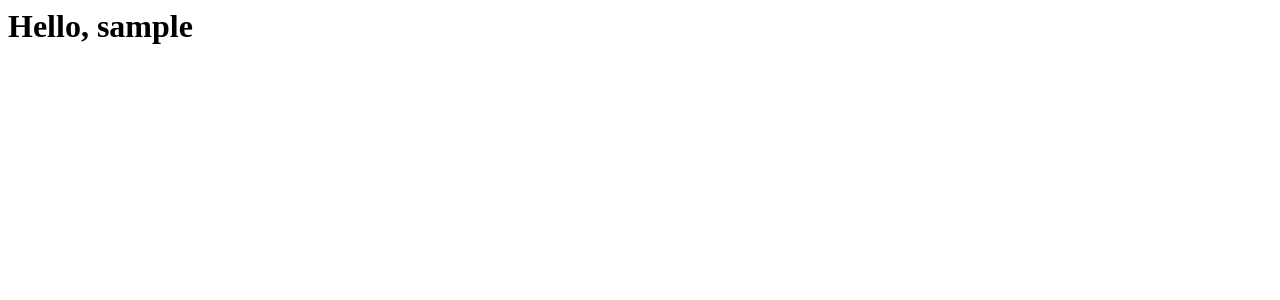
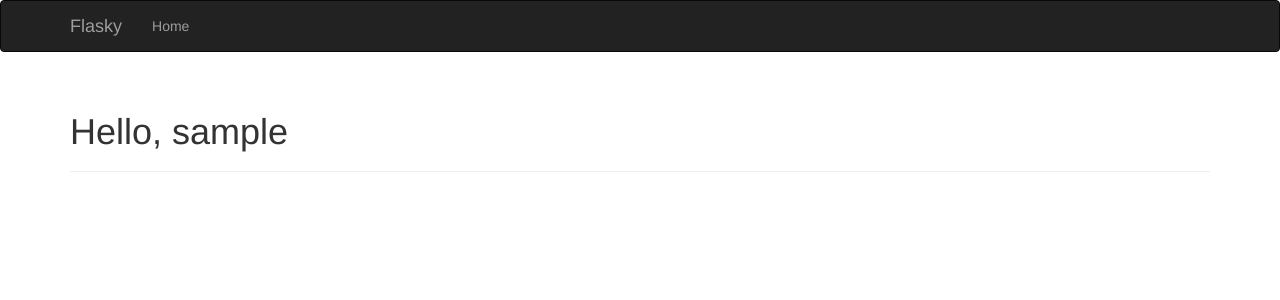
Before and after one commit to racingicemen/FlaskWebDev, a Flask app: a page that uses templates/user.html in a window 1280 px wide. Shown: the top 300 px of the page. Run offline with Flask 2, Linux system fonts and the light colour scheme; some libraries are stand-ins or nearby versions.

Commit message:
Completed upto 3b

```diff
--- a/hello.py
+++ b/hello.py
@@ -1,5 +1,8 @@
 from flask import Flask, render_template
+from flask_bootstrap import Bootstrap
+
 app = Flask(__name__)
+bootstrap = Bootstrap(app)
 
 
 @app.route('/')
--- a/templates/user.html
+++ b/templates/user.html
@@ -1 +1,32 @@
-<h1>Hello, {{ name }}</h1>
+{% extends "bootstrap/base.html" %}
+
+{% block title %}Flasky{% endblock %}
+
+{% block navbar %}
+<div class="navbar navbar-inverse" role="navigation">
+    <div class="container">
+        <div class="navbar-header">
+            <button type="button" class="navbar-toggle" data-toggle="collapse" data-target=".navbar-collapse">
+                <span class="sr-only">Toggle navigation</span>
+                <span class="icon-bar"></span>
+                <span class="icon-bar"></span>
+                <span class="icon-bar"></span>
+            </button>
+            <a class="navbar-brand" href="/">Flasky</a>
+        </div>
+        <div class="navbar-collapse collapse">
+            <ul class="nav navbar-nav">
+                <li><a href="/">Home</a></li>
+            </ul>
+        </div>
+    </div>
+</div>
+{% endblock %}
+
+{% block content %}
+<div class="container">
+    <div class="page-header">
+        <h1>Hello, {{ name }}</h1>
+    </div>
+</div>
+{% endblock %}
```
